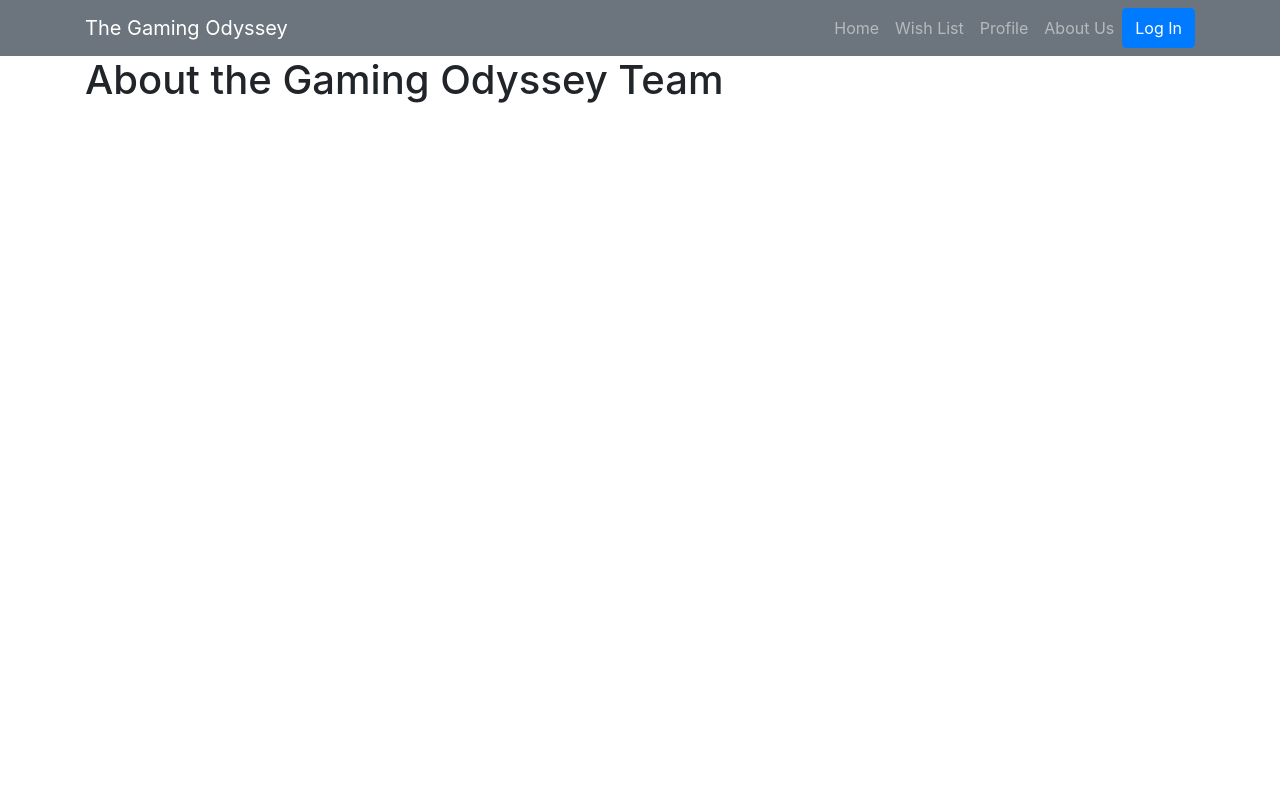
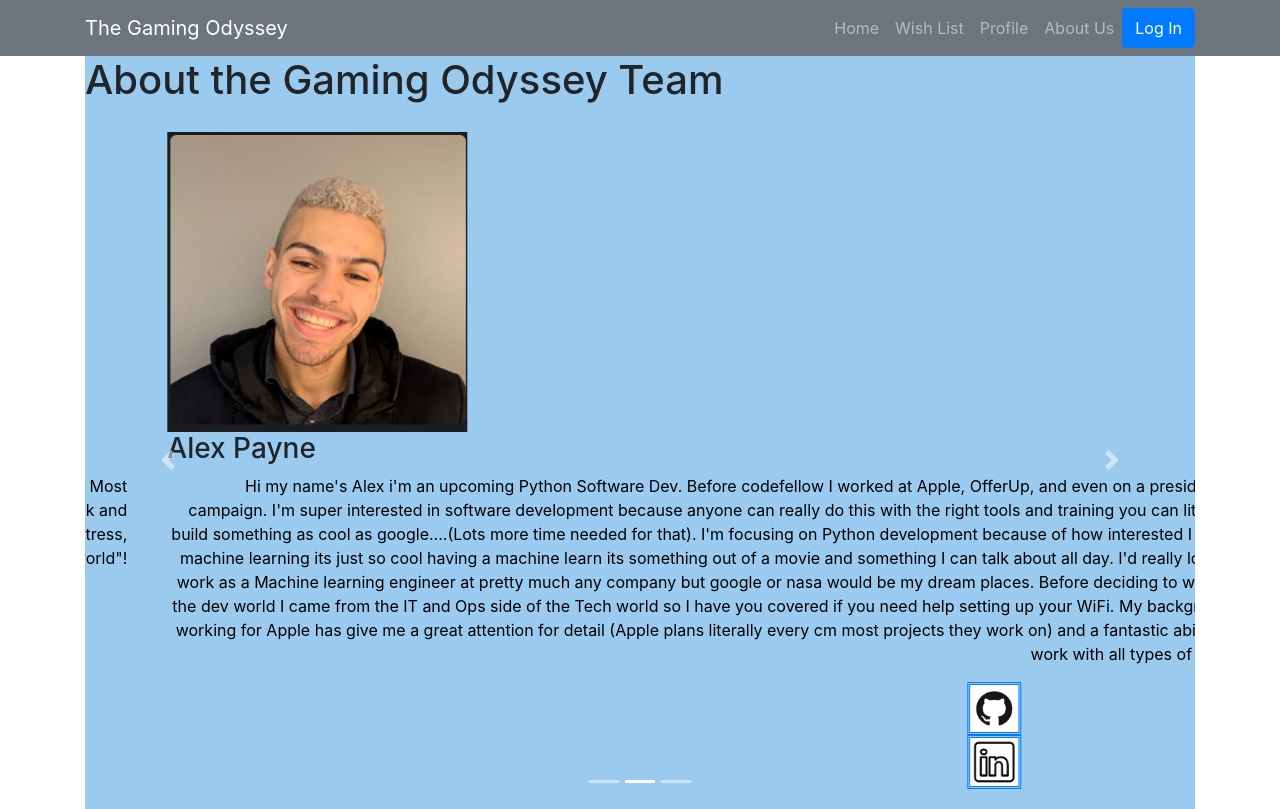
Before and after one commit to gamer-odyssey/front-end, a React (Create React App) app: page /about-us in a window 1280 px wide. Built offline with nearby package versions, Linux system fonts and the light colour scheme; no server answers.

Commit message:
fixed aboutUs

```diff
--- a/src/HomePage.js
+++ b/src/HomePage.js
@@ -10,6 +10,7 @@ import {
   Route,
 } from "react-router-dom";
 import Upcoming from './Upcoming.js';
+import About from './about.js';
 
 const server = process.env.REACT_APP_SERVER
 
@@ -258,7 +259,7 @@ class HomePage extends React.Component {
             />
           </Route>
           <Route exact path="/about-us">
-            <h1>About the Gaming Odyssey Team</h1>
+            <About />
           </Route>
           <Route exact path="/odyssey">
             <Wishlist
--- a/src/MainLoggedOut.js
+++ b/src/MainLoggedOut.js
@@ -8,6 +8,7 @@ import {
   Route,
 } from "react-router-dom";
 import UpcomingLoggedOut from './UpcomingLoggedOut.js';
+import About from './about';
 
 const server = process.env.REACT_APP_SERVER
 
@@ -156,7 +157,7 @@ class HomePage extends React.Component {
             />
           </Route>
           <Route exact path="/about-us">
-            <h1>About the Gaming Odyssey Team</h1>
+            <About />
           </Route>
         </Switch>
       </Router>
--- /dev/null
+++ b/src/about.css
@@ -0,0 +1,30 @@
+.bio-image {
+  height: 300px;
+  width: 300px;
+  right: 500px;
+}
+
+.bio-p {
+ text-align: right;
+ color: black;
+}
+
+.about-page {
+  background-color: rgba(137, 194, 237, 0.852);
+}
+
+.github {
+  display: inline;
+  height: 5%;
+  width: 5%;
+  margin-left: 800px;
+  border-style: double;
+}
+
+.linkedin {
+  display: inline;
+  height: 5%;
+  width: 5%;
+  margin-left: 800px;
+  border-style: double;
+}
--- /dev/null
+++ b/src/about.js
@@ -0,0 +1,77 @@
+import React from 'react';
+import Carousel from 'react-bootstrap/Carousel';
+import Card from 'react-bootstrap/Card';
+import './about.css';
+
+class About extends React.Component {
+  render() {
+    return (
+      <div class="about-page">
+        <h1>About the Gaming Odyssey Team</h1>
+        <Carousel>
+          <Carousel.Item>
+            <Card.Body>
+              <img
+                className="bio-image"
+                src="/img/ayrat.jpg"
+                alt="First Slide Profile"
+              />
+              <Card.Text>
+                <h3>Ayrat Gimranov</h3>
+                <p className="bio-p">Hi, my name is Ayrat Gimranov and I am a software developer. I moved to the US as a college student to pursue a career in healthcare. Most recently I worked as RN at UW Medical Center's cardiac surgery and advanced heart failure unit. I became attracted to project-type work and decided to make a career change into tech where I could use previously gained skills such as critical thinking, ability to function under stress, prioritizing and delegation. My Motto is: "We can change the world"!</p>
+              </Card.Text>
+              <a href="https://github.com/ag961">
+                <img class="github" src="img/github-mark.png" alt="Link" onClick="" />
+              </a>
+              <a href="https://www.linkedin.com/in/ayrat-gimranov/">
+                <img class="linkedin" src="img/linkedin.png" alt="Link" onClick="" />
+              </a>
+            </Card.Body>
+          </Carousel.Item>
+          <Carousel.Item>
+            <Card.Body>
+              <img
+                className="bio-image"
+                src="/img/alex.jpg"
+                alt="Second Slide Profile"
+              />
+              <Card.Text>
+                <h3>Alex Payne</h3>
+                <p className="bio-p">Hi my name's Alex i'm an upcoming Python Software Dev. Before codefellow I worked at Apple, OfferUp, and even on a presidential campaign. I'm super interested in software development because anyone can really do this with the right tools and training you can literally build something as cool as google....(Lots more time needed for that).
+                  I'm focusing on Python development because of how interested I am in machine learning its just so cool having a machine learn its something out of a movie and something I can talk about all day. I'd really love to work as a Machine learning engineer at pretty much any company but google or nasa would be my dream places.
+                  Before deciding to work in the dev world I came from the IT and Ops side of the Tech world so I have you covered if you need help setting up your WiFi. My background working for Apple has give me a great attention for detail (Apple plans literally every cm most projects they work on) and a fantastic ability to work with all types of folks.</p>
+              </Card.Text>
+              <a href="https://github.com/DrPayne25">
+                <img class="github" src="img/github-mark.png" alt="Link" />
+              </a>
+              <a href="https://www.linkedin.com/in/alexenderpayneofficial/">
+                <img class="linkedin" src="img/linkedin.png" alt="Link" />
+              </a>
+            </Card.Body>
+          </Carousel.Item>
+          <Carousel.Item>
+            <Card.Body>
+              <img
+                className="bio-image"
+                src="/img/connor.jpg"
+                alt="Third Slide Profile"
+              />
+              <Card.Text>
+                <h3>Connor Boyce</h3>
+                <p className="bio-p" >Hello, Thanks for visiting our site! My name is Connor Boyce, I am a Software Developer with a background in IT support. Currently I am in pursuit of following a passion of mine, which you may have figured is a career in tech! My dream jobs would be working for some innovative teams like Apple, Google, Facebook, or Tesla. I love my friends and family and I have a huge desire to learn new things. If you're into sports, video games, or hiphop music then I can chat your ear off. If you would like to connect please contact me through these linke on the page! Hope you enjoy our site and have a great rest of your day!</p>
+              </Card.Text>
+              <a href="https://github.com/royce79-creator">
+                <img class="github" src="img/github-mark.png" alt="Link" />
+              </a>
+              <a href="https://www.linkedin.com/in/connor-boyce/">
+                <img class="linkedin" src="img/linkedin.png" alt="Link" />
+              </a>
+            </Card.Body>
+          </Carousel.Item>
+        </Carousel>
+      </div>
+    )
+  }
+}
+
+export default About;
```
